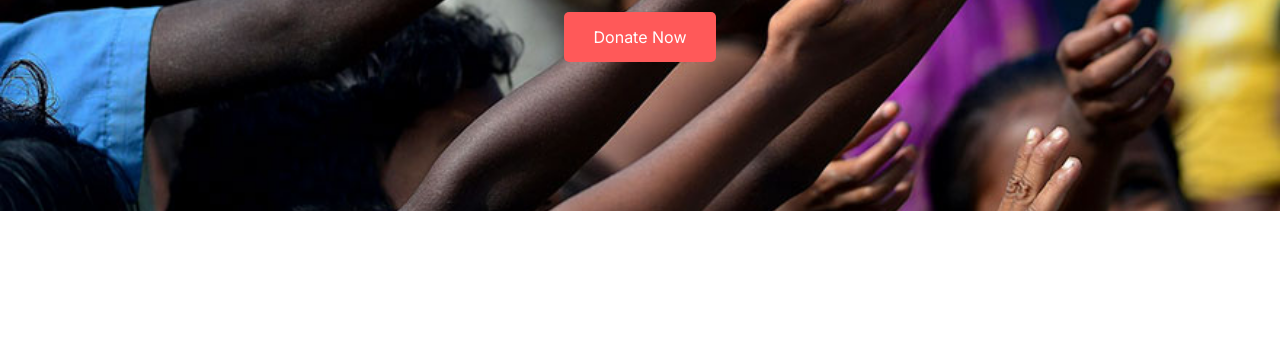
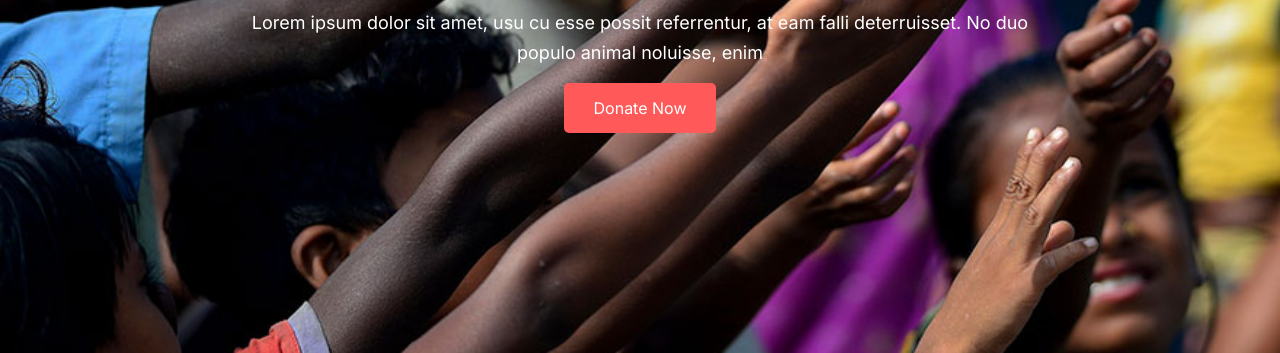
Before and after one commit to fakhrulTax/donate-today, a plain HTML site: page index.html in a window 1280 px wide. Shown: the part 447-800 px from the top of the page. Drawn offline with Linux system fonts and the light colour scheme.

Commit message:
Header Modified

```diff
--- a/css/style.css
+++ b/css/style.css
@@ -21,17 +21,22 @@ p{
 .text-center{
     text-align: center;
 }
+.flex-container{
+    display: flex;
+    justify-content: center;
+}
 /**** Header ****/
+
 header{
     background-image: url(../images/donation13.jpg);
     background-size: cover;
-    padding: 164px 0;
-    height: 100%;
+    height: 100vh;
+    align-items: center;
 }
 .header{
     max-width: 826px;
-    margin: 0 auto;
 }
+
 header h1{
     color: #ffffff;
 }
--- a/index.html
+++ b/index.html
@@ -12,7 +12,7 @@
 </head>
 <body>
  <!-- Header ---->
-    <header>
+    <header class="flex-container">
         <div class="header text-center">
             <h1>Let's Help Those Who Are More In Need</h1>
             <p>Lorem ipsum dolor sit amet, usu cu esse possit referrentur, at eam falli deterruisset. No duo populo animal noluisse, enim</p>
```
